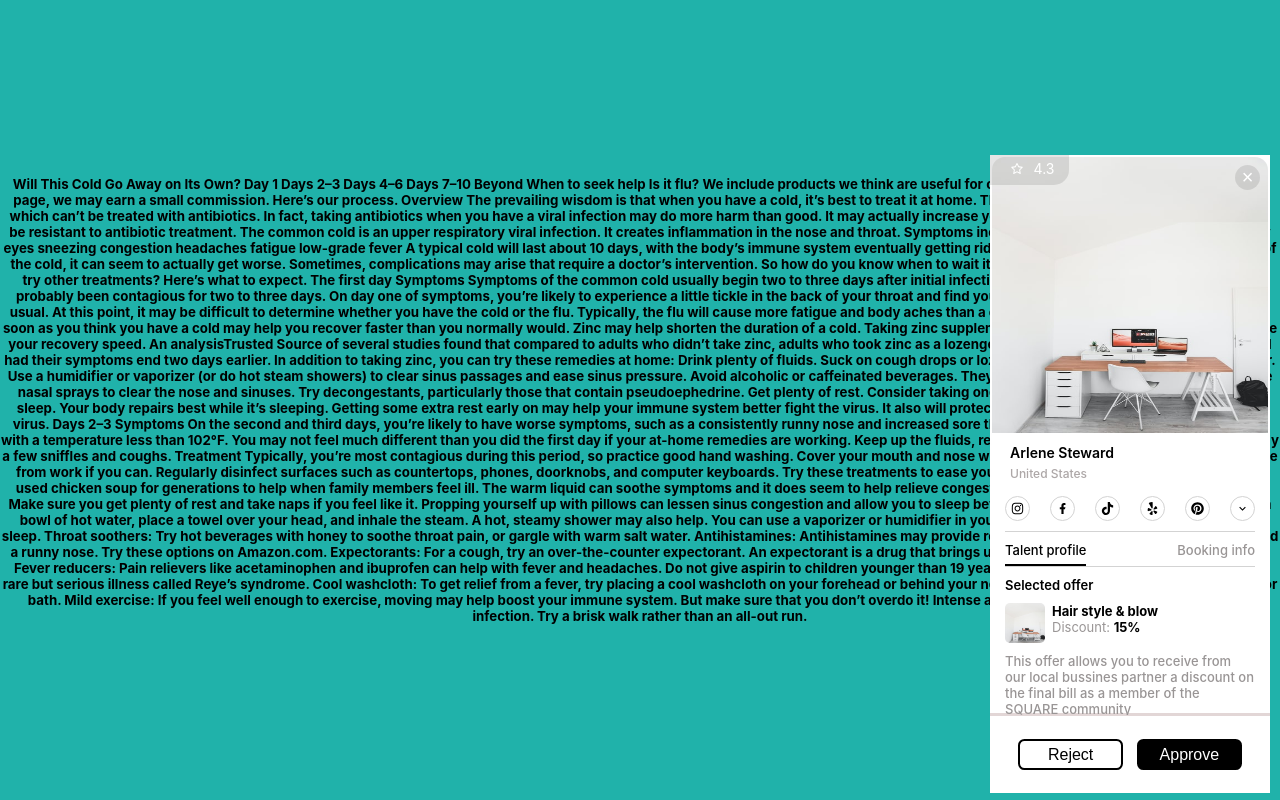
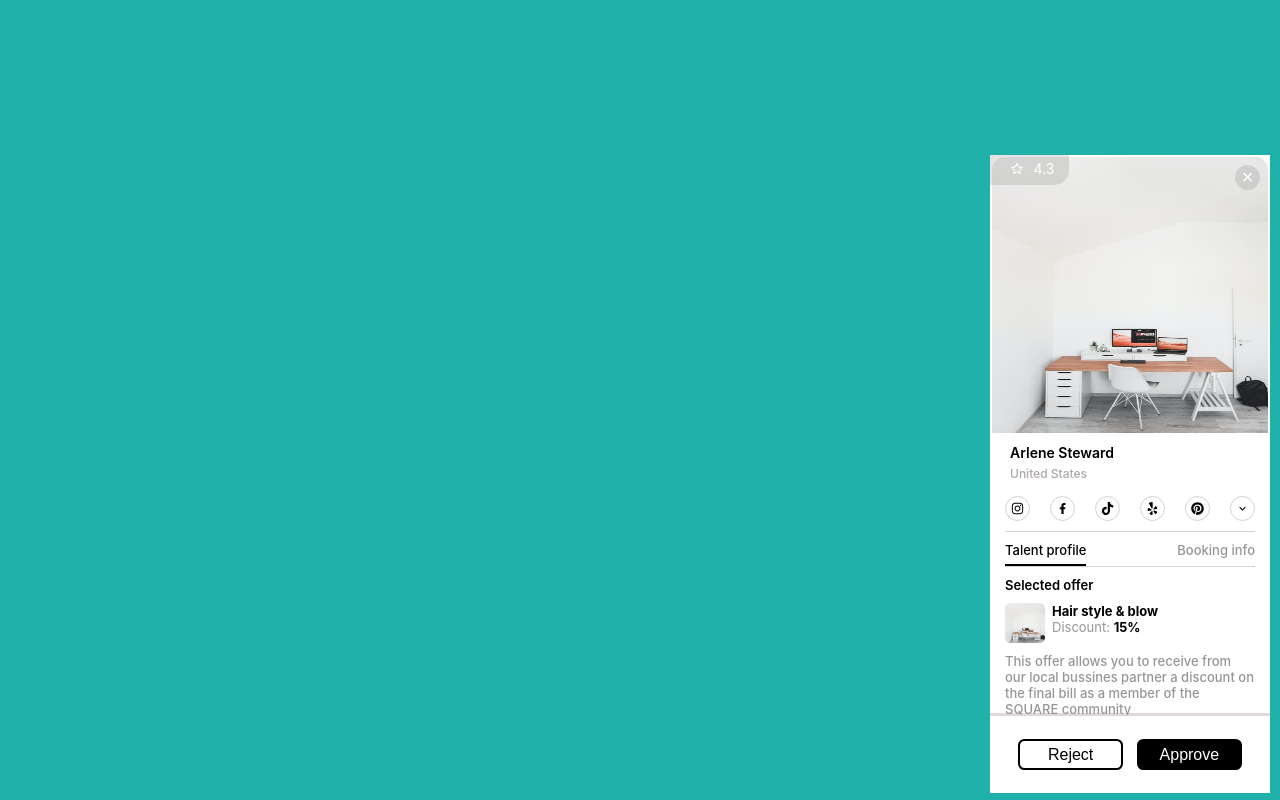
Before and after one commit to Zaibi727/Collection-of-Designs, a React (Create React App) app: page / in a window 1280 px wide. Built offline with nearby package versions, Linux system fonts and the light colour scheme.

Commit message:
Update ModalWithTabContainer.jsx

```diff
--- a/src/components/ModalWithTab/ModalWithTabContainer.jsx
+++ b/src/components/ModalWithTab/ModalWithTabContainer.jsx
@@ -48,89 +48,6 @@ function ModalWithTabContainer() {
 
     return (
         <div className={styles.cover}>
-              <div>
-                 <section className={styles.leftcontent}>
-                    <h5>
-                    Will This Cold Go Away on Its Own?
-Day 1
-Days 2–3
-Days 4–6
-Days 7–10
-Beyond
-When to seek help
-Is it flu?
-We include products we think are useful for our readers. If you buy through links on this page, we may earn a small commission. Here’s our process.
-
-Overview
-The prevailing wisdom is that when you have a cold, it’s best to treat it at home. That’s because colds are caused by viruses, which can’t be treated with antibiotics. In fact, taking antibiotics when you have a viral infection may do more harm than good. It may actually increase your risk of getting an infection later that will be resistant to antibiotic treatment.
-
-The common cold is an upper respiratory viral infection. It creates inflammation in the nose and throat. Symptoms include:
-
-runny nose
-sore throat
-cough
-watery eyes
-sneezing
-congestion
-headaches
-fatigue
-low-grade fever
-A typical cold will last about 10 days, with the body’s immune system eventually getting rid of the infection on its own. During the life of the cold, it can seem to actually get worse. Sometimes, complications may arise that require a doctor’s intervention.
-
-So how do you know when to wait it out, when to seek medical care, or when to try other treatments? Here’s what to expect.
-
-The first day
-Symptoms
-Symptoms of the common cold usually begin two to three days after initial infection. By the time you start feeling it, you’ve probably been contagious for two to three days.
-
-On day one of symptoms, you’re likely to experience a little tickle in the back of your throat and find yourself reaching for tissues more often than usual. At this point, it may be difficult to determine whether you have the cold or the flu. Typically, the flu will cause more fatigue and body aches than a cold.
-
-Treatment
-Treating your symptoms as soon as you think you have a cold may help you recover faster than you normally would. Zinc may help shorten the duration of a cold. Taking zinc supplements as early as possible seems to increase your recovery speed.
-
-An analysisTrusted Source of several studies found that compared to adults who didn’t take zinc, adults who took zinc as a lozenge, pill, or syrup at the beginning of their cold had their symptoms end two days earlier.
-
-In addition to taking zinc, you can try these remedies at home:
-
-Drink plenty of fluids.
-Suck on cough drops or lozenges medicated with menthol or camphor.
-Use a humidifier or vaporizer (or do hot steam showers) to clear sinus passages and ease sinus pressure.
-Avoid alcoholic or caffeinated beverages. They increase the risk of dehydration.
-Try saline nasal sprays to clear the nose and sinuses.
-Try decongestants, particularly those that contain pseudoephedrine.
-Get plenty of rest.
-Consider taking one to two days off of work to stay home and sleep. Your body repairs best while it’s sleeping. Getting some extra rest early on may help your immune system better fight the virus. It also will protect your co-workers from catching the same virus.
-
-Days 2–3
-Symptoms
-On the second and third days, you’re likely to have worse symptoms, such as a consistently runny nose and increased sore throat. You may also have a low-grade fever with a temperature less than 102°F. You may not feel much different than you did the first day if your at-home remedies are working. Keep up the fluids, rest, and zinc, and you may get away with only a few sniffles and coughs.
-
-Treatment
-Typically, you’re most contagious during this period, so practice good hand washing. Cover your mouth and nose when you sneeze and cough. Try to stay home from work if you can. Regularly disinfect surfaces such as countertops, phones, doorknobs, and computer keyboards.
-
-Try these treatments to ease your symptoms:
-
-Chicken soup: Mothers have used chicken soup for generations to help when family members feel ill. The warm liquid can soothe symptoms and it does seem to help relieve congestion by increasing the flow of mucus.
-
-Rest: Make sure you get plenty of rest and take naps if you feel like it. Propping yourself up with pillows can lessen sinus congestion and allow you to sleep better.
-
-Steam: To loosen congestion, sit over a bowl of hot water, place a towel over your head, and inhale the steam. A hot, steamy shower may also help. You can use a vaporizer or humidifier in your room to loosen congestion and help you sleep.
-
-Throat soothers: Try hot beverages with honey to soothe throat pain, or gargle with warm salt water.
-
-Antihistamines: Antihistamines may provide relief from cough, sneezing, watery eyes, and a runny nose. Try these options on Amazon.com.
-
-Expectorants: For a cough, try an over-the-counter expectorant. An expectorant is a drug that brings up mucus and other material from the lungs.
-
-Fever reducers: Pain relievers like acetaminophen and ibuprofen can help with fever and headaches. Do not give aspirin to children younger than 19 years. It has been associated with the risk of a rare but serious illness called Reye’s syndrome.
-
-Cool washcloth: To get relief from a fever, try placing a cool washcloth on your forehead or behind your neck. You can also take a lukewarm shower or bath.
-
-Mild exercise: If you feel well enough to exercise, moving may help boost your immune system. But make sure that you don’t overdo it! Intense activity can reduce your resistance to the infection. Try a brisk walk rather than an all-out run.
-                    </h5>
-
-                 </section>
-             </div>
              <div className={styles.card}>
                      <div className={styles.scrollableportion}>
                      <div className={styles.ratingdiv}>
```
